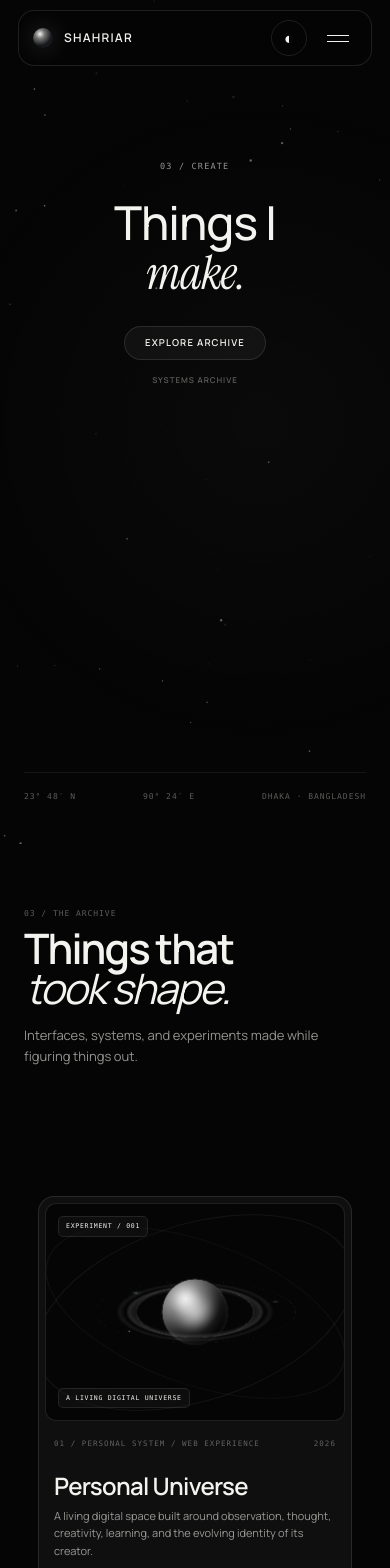
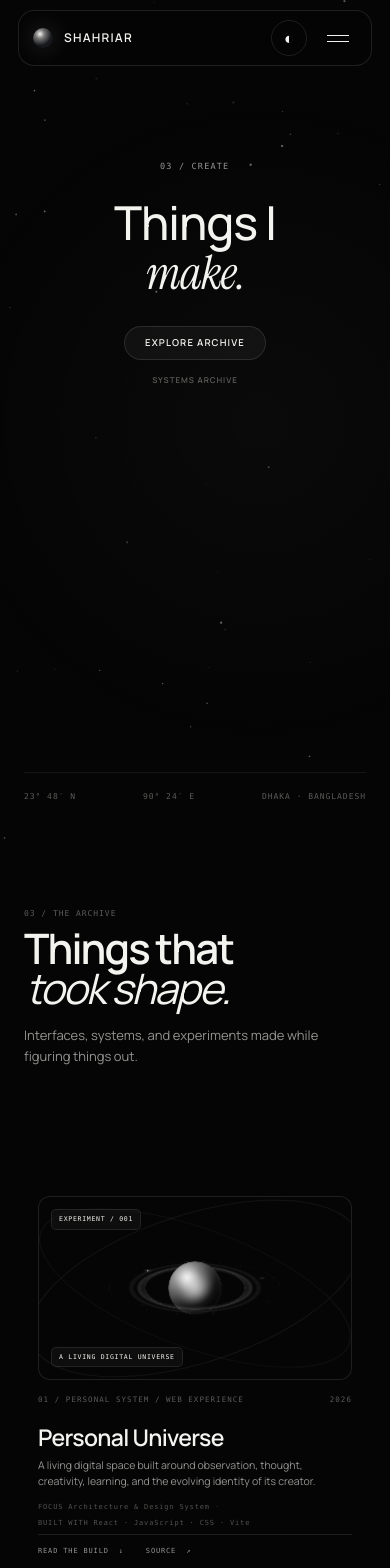
Before and after one commit to shahriarbappy60-ship-it/personal-universe, a React (Vite) app: page /create in a window 390 px wide. Shown: the top 1568 px of the page. Built offline with nearby package versions, Linux system fonts and the light colour scheme.

Commit message:
refine: remove detail boxes and compact mobile feature

```diff
--- a/src/styles/create-page.css
+++ b/src/styles/create-page.css
@@ -1233,3 +1233,163 @@
   }
   .create-page .create-archive-details > div { padding:0 0 13px; }
 }
+
+/* Minimal state system: details reveal into the page, never as a highlighted box. */
+.create-page .create-featured-details,
+.create-page .create-archive-details {
+  display:grid;
+  overflow:hidden;
+  max-height:0;
+  opacity:0;
+  visibility:hidden;
+  pointer-events:none;
+  transform:translateY(-5px);
+  transition:
+    max-height 520ms cubic-bezier(.22,.61,.36,1),
+    opacity 260ms ease,
+    transform 420ms cubic-bezier(.22,.61,.36,1),
+    margin-top 420ms cubic-bezier(.22,.61,.36,1),
+    padding-top 420ms cubic-bezier(.22,.61,.36,1);
+}
+.create-page .create-featured-details.is-visible,
+.create-page .create-archive-details.is-visible {
+  opacity:1;
+  visibility:visible;
+  pointer-events:auto;
+  transform:translateY(0);
+}
+.create-page .create-featured-details {
+  grid-template-columns:1.15fr .85fr;
+  max-height:0;
+  margin-top:0;
+  padding-top:0;
+  border-top:1px solid transparent;
+}
+.create-page .create-featured-details.is-visible {
+  max-height:560px;
+  margin-top:16px;
+  padding-top:16px;
+  border-top-color:var(--line);
+}
+.create-page .create-archive-details {
+  grid-template-columns:repeat(2,minmax(0,1fr));
+  max-height:0;
+  margin-top:0;
+  padding-top:0;
+  border-top:1px solid transparent;
+}
+.create-page .create-archive-details.is-visible {
+  max-height:420px;
+  margin-top:0;
+  padding-top:16px;
+  border-top-color:var(--line);
+}
+.create-page .create-featured-details > div,
+.create-page .create-archive-details > div {
+  min-width:0;
+}
+.create-page .create-detail-toggle span:last-child {
+  display:inline-block;
+  transition:transform 360ms cubic-bezier(.22,.61,.36,1);
+}
+.create-page .create-featured.is-open .create-detail-toggle span:last-child,
+.create-page .create-archive-item.is-open .create-detail-toggle span:last-child {
+  transform:rotate(90deg);
+}
+.create-page .create-featured.is-open .create-detail-toggle,
+.create-page .create-archive-item.is-open .create-detail-toggle {
+  color:var(--text);
+}
+
+/* The featured object should remain compact on small screens. */
+@media (max-width:600px) {
+  .create-page .create-featured {
+    padding:0;
+    border:0;
+    border-radius:0;
+    background:transparent;
+  }
+  .create-page .create-featured-visual {
+    height:184px;
+    min-height:184px;
+    border-radius:12px;
+  }
+  .create-page .create-celestial-stage,
+  .create-page .create-featured:hover .create-celestial-stage {
+    transform:translate(-50%,-50%) scale(.285);
+  }
+  .create-page .create-celestial-stage .celestial-body { width:185px; height:185px; }
+  .create-page .create-celestial-stage .celestial-corona-aura { width:330px; height:330px; }
+  .create-page .create-featured-content { padding:14px 0 4px; }
+  .create-page .create-featured-heading { padding:12px 0 3px; }
+  .create-page .create-featured-heading h2 { font-size:23px; margin:7px 0 7px; }
+  .create-page .create-featured-heading p { font-size:10.5px; line-height:1.55; margin-bottom:10px; max-width:310px; }
+  .create-page .create-featured-meta {
+    display:flex;
+    flex-wrap:wrap;
+    gap:4px 14px;
+    margin:0 0 2px;
+  }
+  .create-page .create-featured-meta > div { display:flex; gap:5px; align-items:baseline; }
+  .create-page .create-featured-meta > div:nth-child(2) { flex-basis:100%; }
+  .create-page .create-featured-meta span,
+  .create-page .create-featured-meta strong { font-size:7px; }
+  .create-page .create-featured-actions {
+    min-height:34px;
+    margin-top:3px;
+    border-top:1px solid var(--line);
+  }
+  .create-page .create-detail-toggle,
+  .create-page .create-source-link { min-height:34px; font-size:7px; }
+  .create-page .create-source-link { padding-right:0; }
+
+  .create-page .create-featured-details {
+    grid-template-columns:1fr;
+    max-height:0;
+    margin-top:0;
+    padding-top:0;
+  }
+  .create-page .create-featured-details.is-visible {
+    max-height:520px;
+    margin-top:11px;
+    padding-top:11px;
+  }
+  .create-page .create-featured-details > div,
+  .create-page .create-featured-details .create-detail-overview,
+  .create-page .create-featured-details .create-detail-build {
+    grid-column:auto;
+    padding:0 0 10px;
+  }
+  .create-page .create-featured-details span,
+  .create-page .create-archive-details span {
+    font-size:6.5px;
+    margin-bottom:4px;
+  }
+  .create-page .create-featured-details p,
+  .create-page .create-archive-details p {
+    font-size:9.5px;
+    line-height:1.55;
+  }
+
+  .create-page .create-archive-details {
+    grid-template-columns:1fr;
+    max-height:0;
+    margin-top:0;
+    padding-top:0;
+  }
+  .create-page .create-archive-details.is-visible {
+    max-height:380px;
+    padding-top:11px;
+  }
+  .create-page .create-archive-details > div {
+    padding:0 0 10px;
+  }
+}
+
+@media (prefers-reduced-motion:reduce) {
+  .create-page .create-featured-details,
+  .create-page .create-archive-details,
+  .create-page .create-detail-toggle span:last-child {
+    transition:none;
+  }
+}
```
